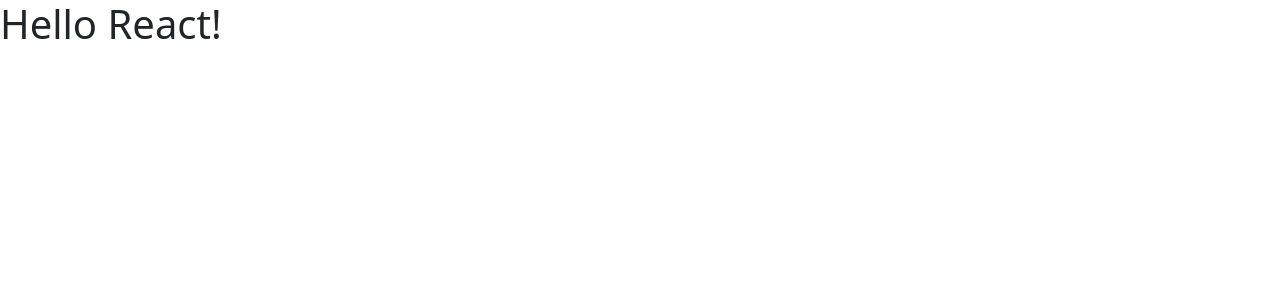
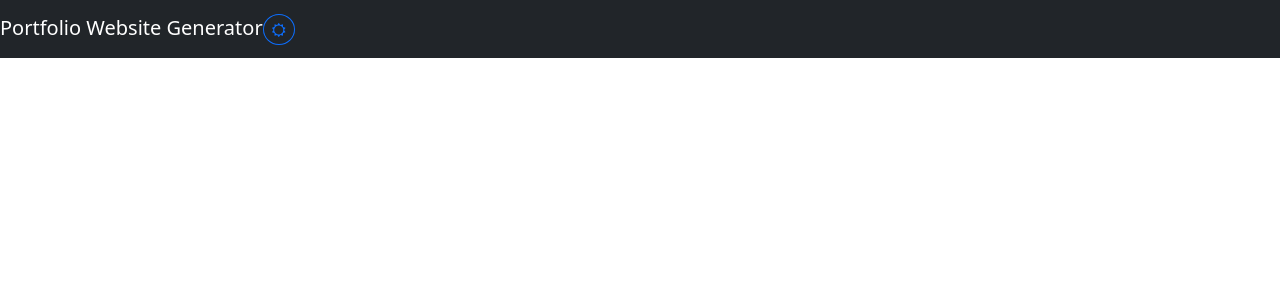
Before and after one commit to hirvaDhandhukia/portfolio-forge, a React (Create React App) app: page / in a window 1280 px wide. Shown: the top 300 px of the page. Built offline with nearby package versions, Linux system fonts and the light colour scheme.

Commit message:
add: header

```diff
--- a/src/components/App.js
+++ b/src/components/App.js
@@ -1,9 +1,61 @@
-function App() {
-  return (
-    <div className="App">
-      <h1>Hello React!</h1>
-    </div>
-  );
+import React, {Component} from 'react';
+import Header from "./Bootstrap/Header";
+
+
+class App extends Component {
+  state = {
+    Dark: true
+  };
+
+  // toggle to dark & light modes
+  toggleHeader = () => {
+    this.setState({
+      Dark: !this.state.Dark
+    });
+  };
+
+  render() {
+    return (
+      <div className="App">
+        <Header dark={this.state.Dark} className="Header">
+          <span>Portfolio Website Generator</span>
+
+          {/* <button
+                className={`btn btn${
+                  this.state.Dark ? "-outline" : ""
+                }-primary`}
+                onClick={this.toggleHeader}
+                >
+                  Toggle Dark Mode
+              </button> */}
+          <button
+                className="btn btn-sm btn-outline-primary rounded-circle"
+                onClick={this.toggleHeader}
+              >
+              <i
+                className={"fa fa-" + (this.state.Dark ? "sun" : "moon") + "-o"}
+              ></i>
+          </button>
+        </Header>
+
+
+        {/* .container-fluid>.row>.col-12.col-sm-6 */}
+        <div className="container-fluid">
+          <div className="row">
+            <div className='col-12 col-sm-6'>
+              {/* calling the functional component */}
+
+
+            </div>
+            <div className="col-12 col-sm-6">
+
+            </div>
+          </div>
+        </div>
+      </div>
+    );
+  }
+
 }
 
 export default App;
--- /dev/null
+++ b/src/components/Bootstrap/Header.js
@@ -0,0 +1,24 @@
+const Header = ({ dark, children, className, to, Link }) => {
+    // conditional statement, whichever value will be initially given true will be displayed
+    dark = !!dark ? "dark" : "light";
+    return (
+      <nav
+        className={
+            // the `{dark}` here is variable passed by the conditional statement from line 3
+          `navbar navbar-${dark} bg-${dark}` + (className ? " " + className : "")
+        }
+      >
+        {to ? (
+          <Link to={to} className="navbar-brand">
+              {/* this is a prop, whatever you put inside the element will be passed here. */}
+            {children}
+          </Link>
+        ) : (
+            // exporting the header
+          <span className="navbar-brand">{children}</span>
+        )}
+      </nav>
+    );
+  };
+
+  export default Header;
```
